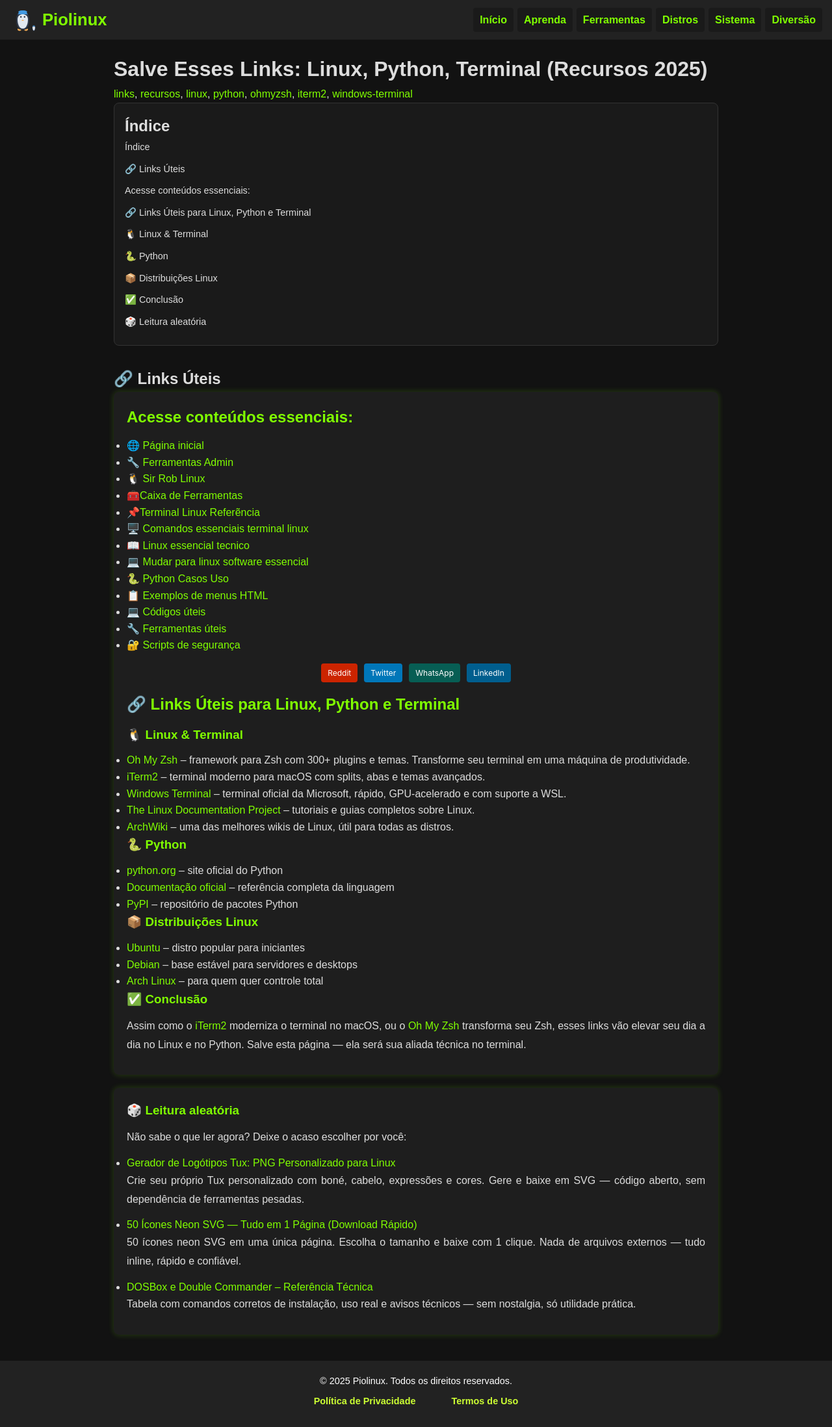
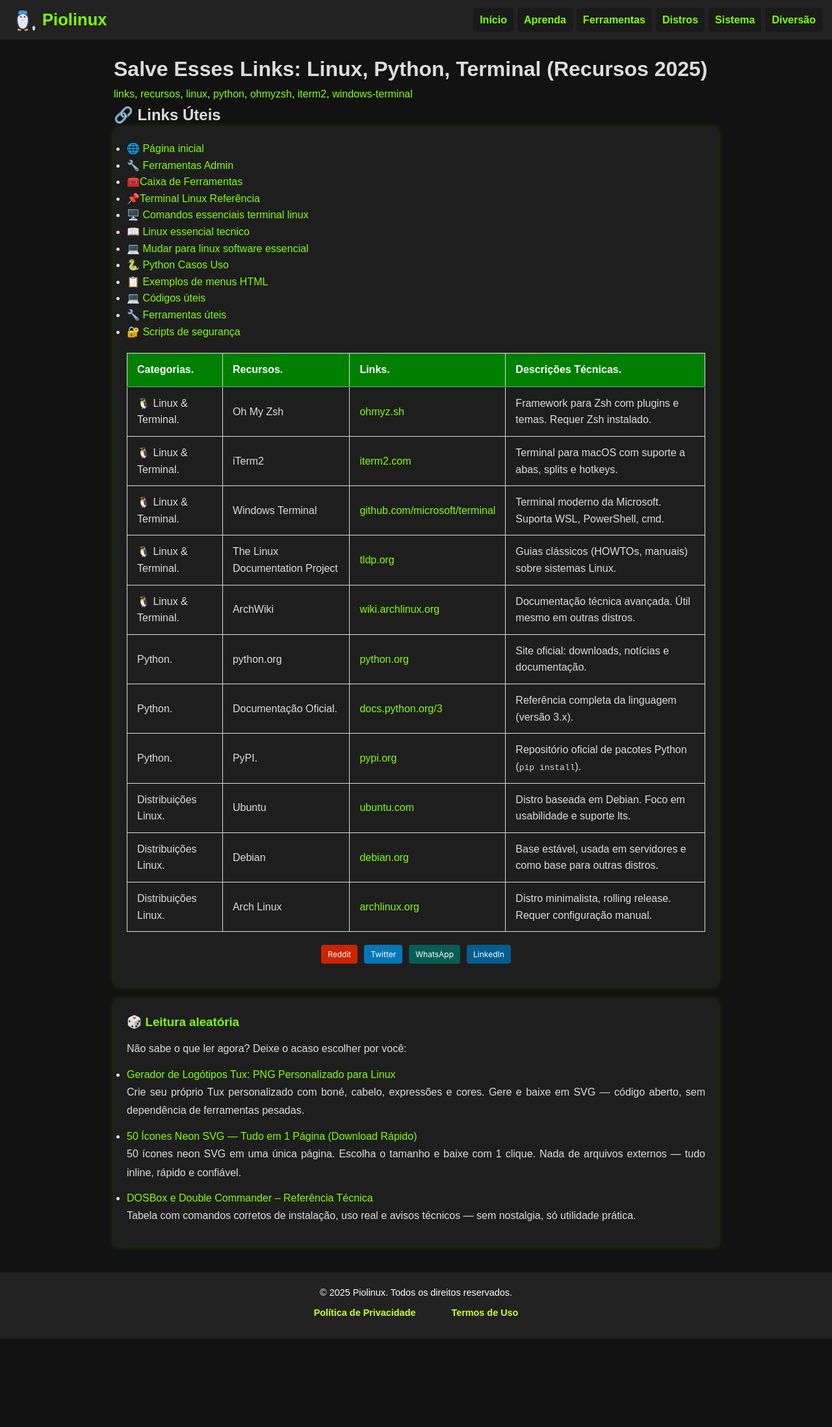
Before and after one commit to Piolinux/piolinux-site, a Jekyll site: the page built from _pages/_iniciantes/links-uteis-para-linux-python-e-terminal-2025.md, in a window 1280 px wide. Shown: the whole page at 65% size. Built offline with Jekyll 4.4.1, drawn with Linux system fonts in a browser that asks for light colours; after the commit the page ends 2060 px from its top, so only the background shows below that.

Commit message:
Update links-uteis-para-linux-python-e-terminal-2025.md

```diff
--- a/_pages/_iniciantes/links-uteis-para-linux-python-e-terminal-2025.md
+++ b/_pages/_iniciantes/links-uteis-para-linux-python-e-terminal-2025.md
@@ -10,19 +10,16 @@ permalink: /links-uteis-linux-python/
 ---
 
 
-{% include toc.html %}
-
 
 
 <h2>🔗 Links Úteis</h2>
 
 <section>
-  <h2>Acesse conteúdos essenciais:</h2>
+
   <ul>
 
     <li><a href="{{ '/' | relative_url }}">🌐 Página inicial</a></li>
     <li><a href="{{ '/ferramentas/' | relative_url }}">🔧 Ferramentas Admin</a></li>
-    <li><a href="https://www.youtube.com/@SirRobLinux" target="_blank" rel="noopener noreferrer">🐧 Sir Rob Linux</a></li>
     <li><a href="{{ '/caixa-ferramentas-javascript/' | relative_url }}">🧰Caixa de Ferramentas</a></li>
     <li><a href="{{ '/terminal-linux-referencia/' | relative_url }}">📌Terminal Linux Referẽncia</a></li>
     <li><a href="{{ '/comandos-essenciais-terminal-linux/' | relative_url }}">🖥️ Comandos essenciais terminal linux</a></li>
@@ -36,37 +33,96 @@ permalink: /links-uteis-linux-python/
   </ul>
 
 
+
+
+
+
+<div class="table-container">
+  <table class="evergreen-table">
+    <thead>
+      <tr>
+        <th>Categorias.</th>
+        <th>Recursos.</th>
+        <th>Links.</th>
+        <th>Descrições Técnicas.</th>
+      </tr>
+    </thead>
+    <tbody>
+      <!-- Linux & Terminal -->
+      <tr>
+        <td data-label="Categoria">🐧 Linux & Terminal.</td>
+        <td data-label="Recurso">Oh My Zsh</td>
+        <td data-label="Link"><a href="https://ohmyz.sh/" target="_blank" rel="noopener">ohmyz.sh</a></td>
+        <td data-label="Descrição Técnica">Framework para Zsh com plugins e temas. Requer Zsh instalado.</td>
+      </tr>
+      <tr>
+        <td data-label="Categoria">🐧 Linux & Terminal.</td>
+        <td data-label="Recurso">iTerm2</td>
+        <td data-label="Link"><a href="https://iterm2.com/" target="_blank" rel="noopener">iterm2.com</a></td>
+        <td data-label="Descrição Técnica">Terminal para macOS com suporte a abas, splits e hotkeys.</td>
+      </tr>
+      <tr>
+        <td data-label="Categoria">🐧 Linux & Terminal.</td>
+        <td data-label="Recurso">Windows Terminal</td>
+        <td data-label="Link"><a href="https://github.com/microsoft/terminal" target="_blank" rel="noopener">github.com/microsoft/terminal</a></td>
+        <td data-label="Descrição Técnica">Terminal moderno da Microsoft. Suporta WSL, PowerShell, cmd.</td>
+      </tr>
+      <tr>
+        <td data-label="Categoria">🐧 Linux & Terminal.</td>
+        <td data-label="Recurso">The Linux Documentation Project</td>
+        <td data-label="Link"><a href="https://tldp.org/" target="_blank" rel="noopener">tldp.org</a></td>
+        <td data-label="Descrição Técnica">Guias clássicos (HOWTOs, manuais) sobre sistemas Linux.</td>
+      </tr>
+      <tr>
+        <td data-label="Categoria">🐧 Linux & Terminal.</td>
+        <td data-label="Recurso">ArchWiki</td>
+        <td data-label="Link"><a href="https://wiki.archlinux.org/" target="_blank" rel="noopener">wiki.archlinux.org</a></td>
+        <td data-label="Descrição Técnica">Documentação técnica avançada. Útil mesmo em outras distros.</td>
+      </tr>
+
+      <!-- Python -->
+      <tr>
+        <td data-label="Categoria">Python.</td>
+        <td data-label="Recurso">python.org</td>
+        <td data-label="Link"><a href="https://www.python.org/" target="_blank" rel="noopener">python.org</a></td>
+        <td data-label="Descrição Técnica">Site oficial: downloads, notícias e documentação.</td>
+      </tr>
+      <tr>
+        <td data-label="Categoria">Python.</td>
+        <td data-label="Recurso">Documentação Oficial.</td>
+        <td data-label="Link"><a href="https://docs.python.org/3/" target="_blank" rel="noopener">docs.python.org/3</a></td>
+        <td data-label="Descrição Técnica">Referência completa da linguagem (versão 3.x).</td>
+      </tr>
+      <tr>
+        <td data-label="Categoria">Python.</td>
+        <td data-label="Recurso">PyPI.</td>
+        <td data-label="Link"><a href="https://pypi.org/" target="_blank" rel="noopener">pypi.org</a></td>
+        <td data-label="Descrição Técnica">Repositório oficial de pacotes Python (<code>pip install</code>).</td>
+      </tr>
+
+      <!-- Distribuições Linux -->
+      <tr>
+        <td data-label="Categoria">Distribuições Linux.</td>
+        <td data-label="Recurso">Ubuntu</td>
+        <td data-label="Link"><a href="https://ubuntu.com/" target="_blank" rel="noopener">ubuntu.com</a></td>
+        <td data-label="Descrição Técnica">Distro baseada em Debian. Foco em usabilidade e suporte lts.</td>
+      </tr>
+      <tr>
+        <td data-label="Categoria">Distribuições Linux.</td>
+        <td data-label="Recurso">Debian</td>
+        <td data-label="Link"><a href="https://www.debian.org/" target="_blank" rel="noopener">debian.org</a></td>
+        <td data-label="Descrição Técnica">Base estável, usada em servidores e como base para outras distros.</td>
+      </tr>
+      <tr>
+        <td data-label="Categoria">Distribuições Linux.</td>
+        <td data-label="Recurso">Arch Linux</td>
+        <td data-label="Link"><a href="https://archlinux.org/" target="_blank" rel="noopener">archlinux.org</a></td>
+        <td data-label="Descrição Técnica">Distro minimalista, rolling release. Requer configuração manual.</td>
+      </tr>
+    </tbody>
+  </table>
+</div>
+
 <div id="share" style="text-align:center;margin:15px 0">
   <!-- Espaço para botões de compartilhamento -->
 </div>
-
-
-<h2>🔗 Links Úteis para Linux, Python e Terminal</h2>
-
-<h3>🐧 Linux & Terminal</h3>
-<ul>
-  <li><a href="https://ohmyz.sh">Oh My Zsh</a> – framework para Zsh com 300+ plugins e temas. Transforme seu terminal em uma máquina de produtividade.</li>
-  <li><a href="https://iterm2.com">iTerm2</a> – terminal moderno para macOS com splits, abas e temas avançados.</li>
-  <li><a href="https://aka.ms/terminal">Windows Terminal</a> – terminal oficial da Microsoft, rápido, GPU-acelerado e com suporte a WSL.</li>
-  <li><a href="https://tldp.org">The Linux Documentation Project</a> – tutoriais e guias completos sobre Linux.</li>
-  <li><a href="https://wiki.archlinux.org">ArchWiki</a> – uma das melhores wikis de Linux, útil para todas as distros.</li>
-</ul>
-
-<h3>🐍 Python</h3>
-<ul>
-  <li><a href="https://python.org">python.org</a> – site oficial do Python</li>
-  <li><a href="https://docs.python.org">Documentação oficial</a> – referência completa da linguagem</li>
-  <li><a href="https://pypi.org">PyPI</a> – repositório de pacotes Python</li>
-</ul>
-
-<h3>📦 Distribuições Linux</h3>
-<ul>
-  <li><a href="https://ubuntu.com">Ubuntu</a> – distro popular para iniciantes</li>
-  <li><a href="https://debian.org">Debian</a> – base estável para servidores e desktops</li>
-  <li><a href="https://archlinux.org">Arch Linux</a> – para quem quer controle total</li>
-</ul>
-
-
-<h3>✅ Conclusão</h3>
-<p>Assim como o <a href="https://iterm2.com">iTerm2</a> moderniza o terminal no macOS, ou o <a href="https://ohmyz.sh">Oh My Zsh</a> transforma seu Zsh, esses links vão elevar seu dia a dia no Linux e no Python. Salve esta página — ela será sua aliada técnica no terminal.</p>
-</section>
```
